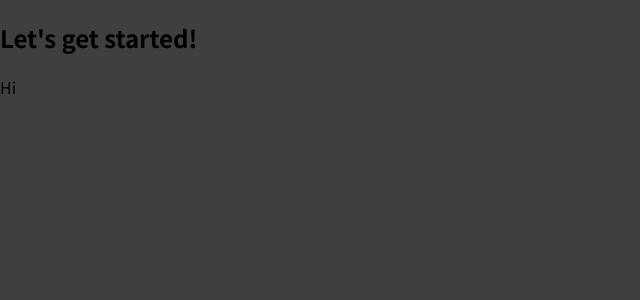
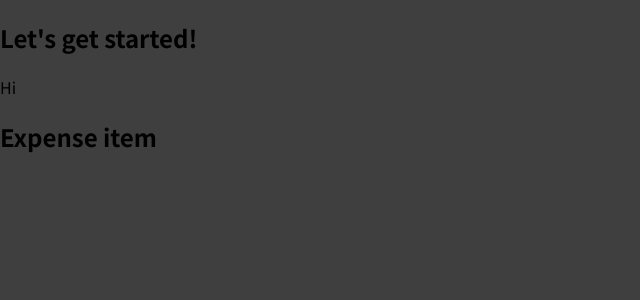
Before and after one commit to luzcry/react-expenses, a JavaScript app: page / in a window 1280 px wide. Shown: the top 300 px of the page, without its empty margins (0-640 px from the left). Built offline with nearby package versions, Linux system fonts and the light colour scheme.

Commit message:
custom component

```diff
--- a/src/App.js
+++ b/src/App.js
@@ -1,8 +1,11 @@
+import ExpenseItem from './components/ExpenseItem';
+
 function App() {
   return (
     <div>
       <h2>Let's get started!</h2>
       <p>Hi</p>
+      <ExpenseItem></ExpenseItem>
     </div>
   );
 }
--- a/src/components/ExpenseItem.js
+++ b/src/components/ExpenseItem.js
@@ -0,0 +1,5 @@
+function ExpenseItem() {
+  return <h2>Expense item</h2>
+}
+
+export default ExpenseItem;
```
Also changed, not shown: 1 other file (tests, documents, lock files or other folders).
